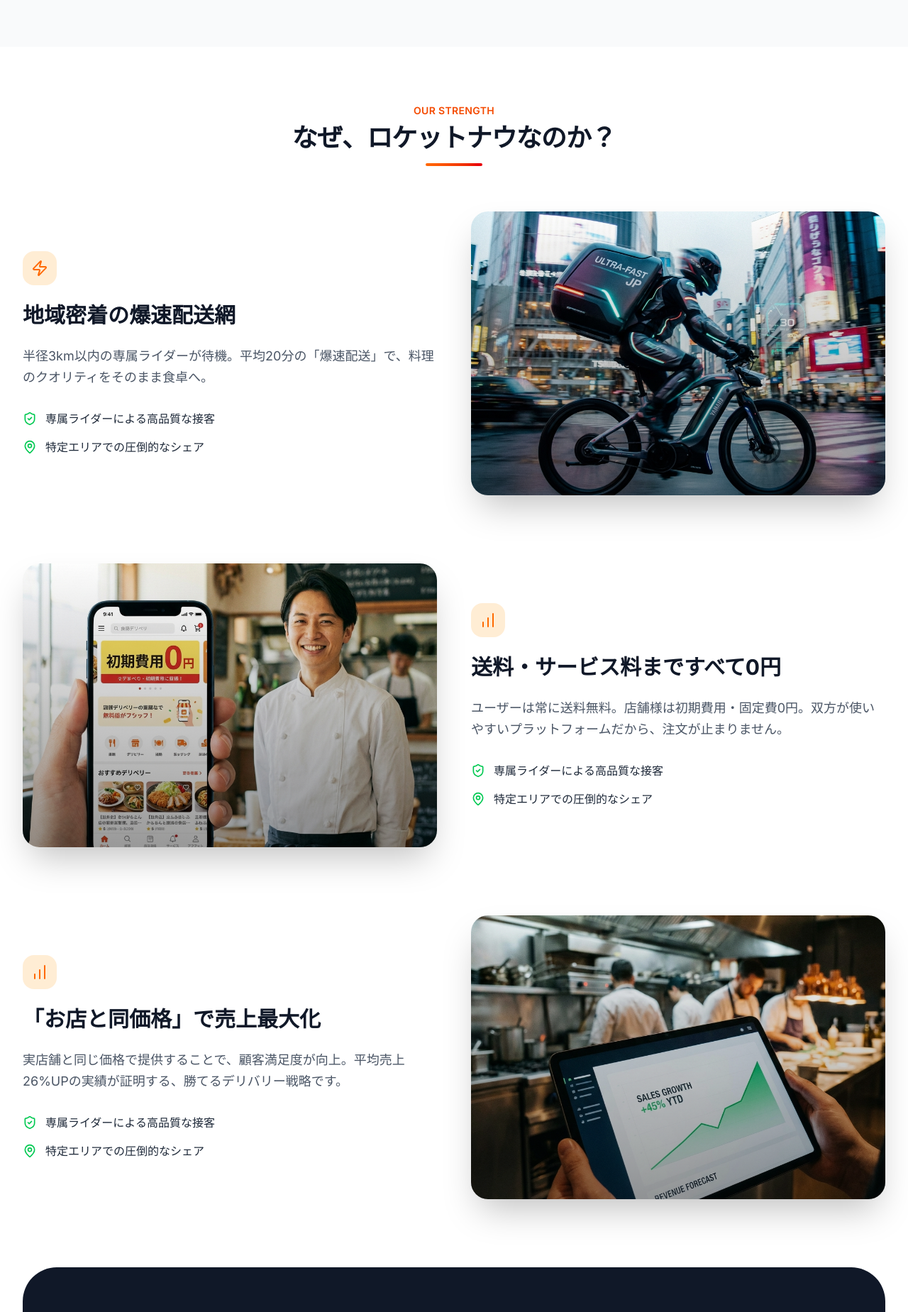
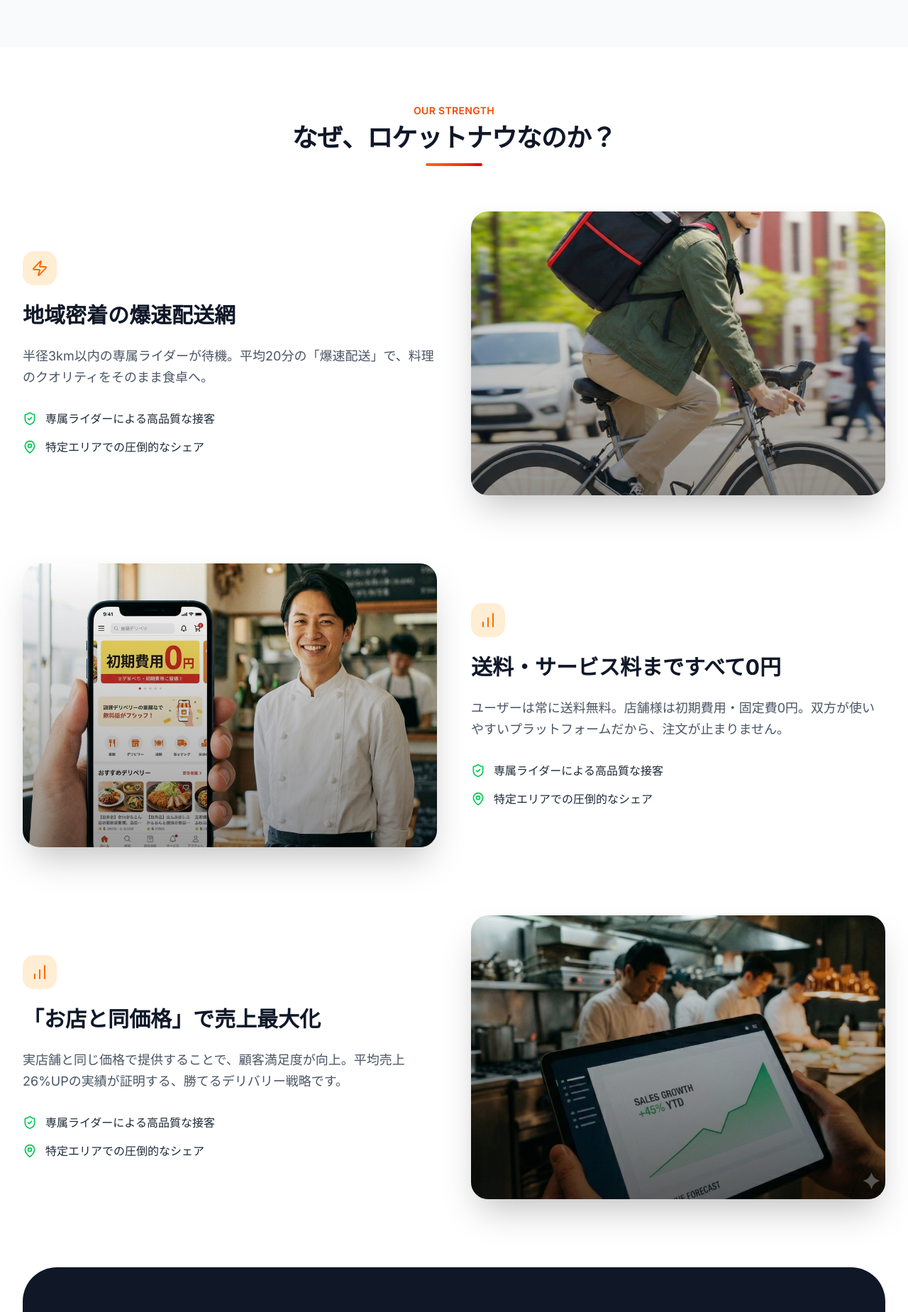
Before and after one commit to ivyleap/rocket-nowLP, a React (Vite) app: page / in a window 1280 px wide. Shown: the part 3098-4947 px from the top of the page at 71% size. Built offline with nearby package versions, Linux system fonts and the light colour scheme.

Commit message:
Update images in WhyRocketNow section to Japanese-context local images

```diff
--- a/src/components/WhyRocketNow.tsx
+++ b/src/components/WhyRocketNow.tsx
@@ -8,7 +8,7 @@ export const WhyRocketNow: React.FC = () => {
       title: "地域密着の爆速配送網",
       description: "半径3km以内の専属ライダーが待機。平均20分の「爆速配送」で、料理のクオリティをそのまま食卓へ。",
       icon: <Zap className="h-6 w-6 text-orange-500" />,
-      image: "/rocket-nowLP/images/strength_speed.png"
+      image: "/rocket-nowLP/images/delivery-woman.jpg"
     },
     {
       title: "送料・サービス料まですべて0円",
@@ -20,7 +20,7 @@ export const WhyRocketNow: React.FC = () => {
       title: "「お店と同価格」で売上最大化",
       description: "実店舗と同じ価格で提供することで、顧客満足度が向上。平均売上26%UPの実績が証明する、勝てるデリバリー戦略です。",
       icon: <BarChart className="h-6 w-6 text-orange-500" />,
-      image: "/rocket-nowLP/images/strength_revenue.png"
+      image: "/rocket-nowLP/images/sales-growth.jpg"
     }
   ];
 
```
Also changed, not shown: public/images/delivery-woman.jpg (added), public/images/sales-growth.jpg (added).
